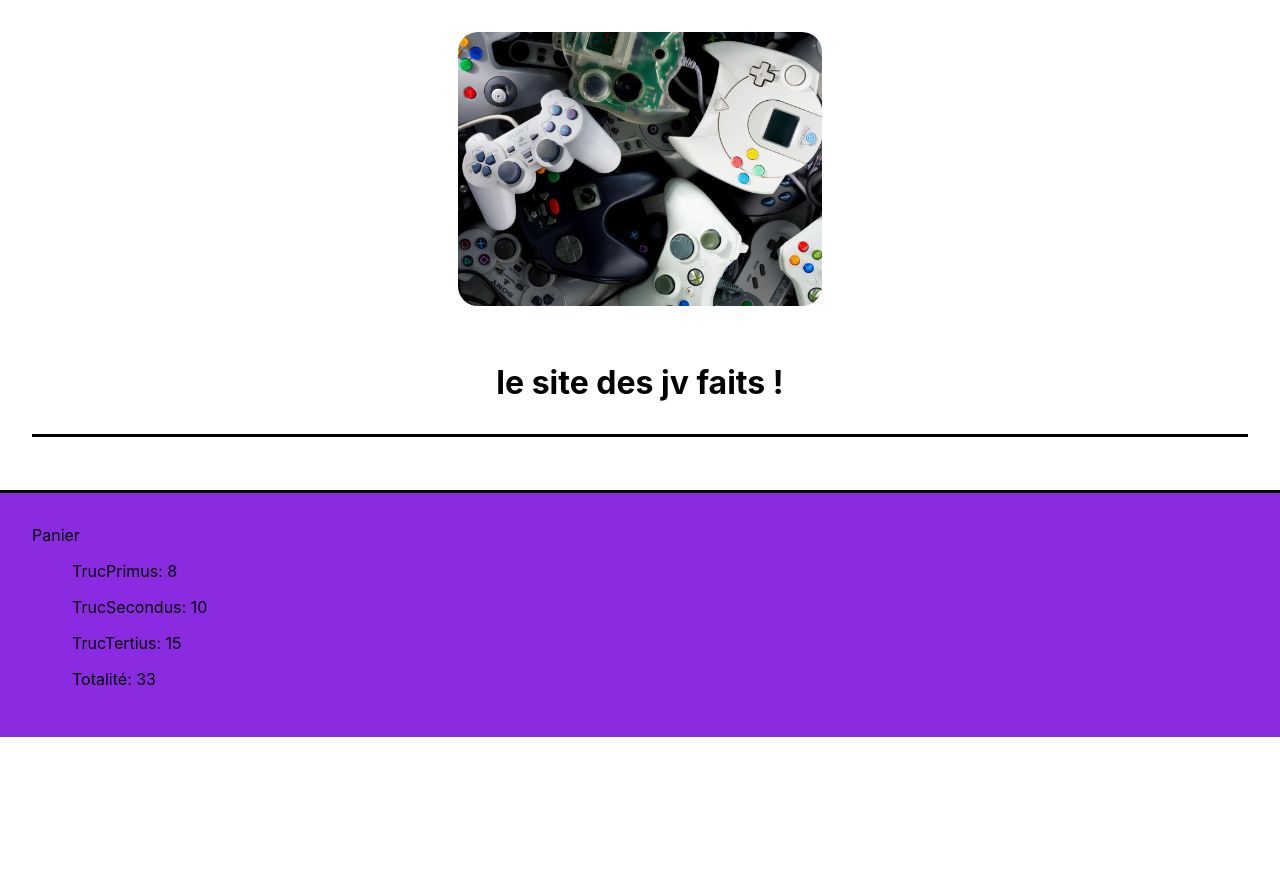
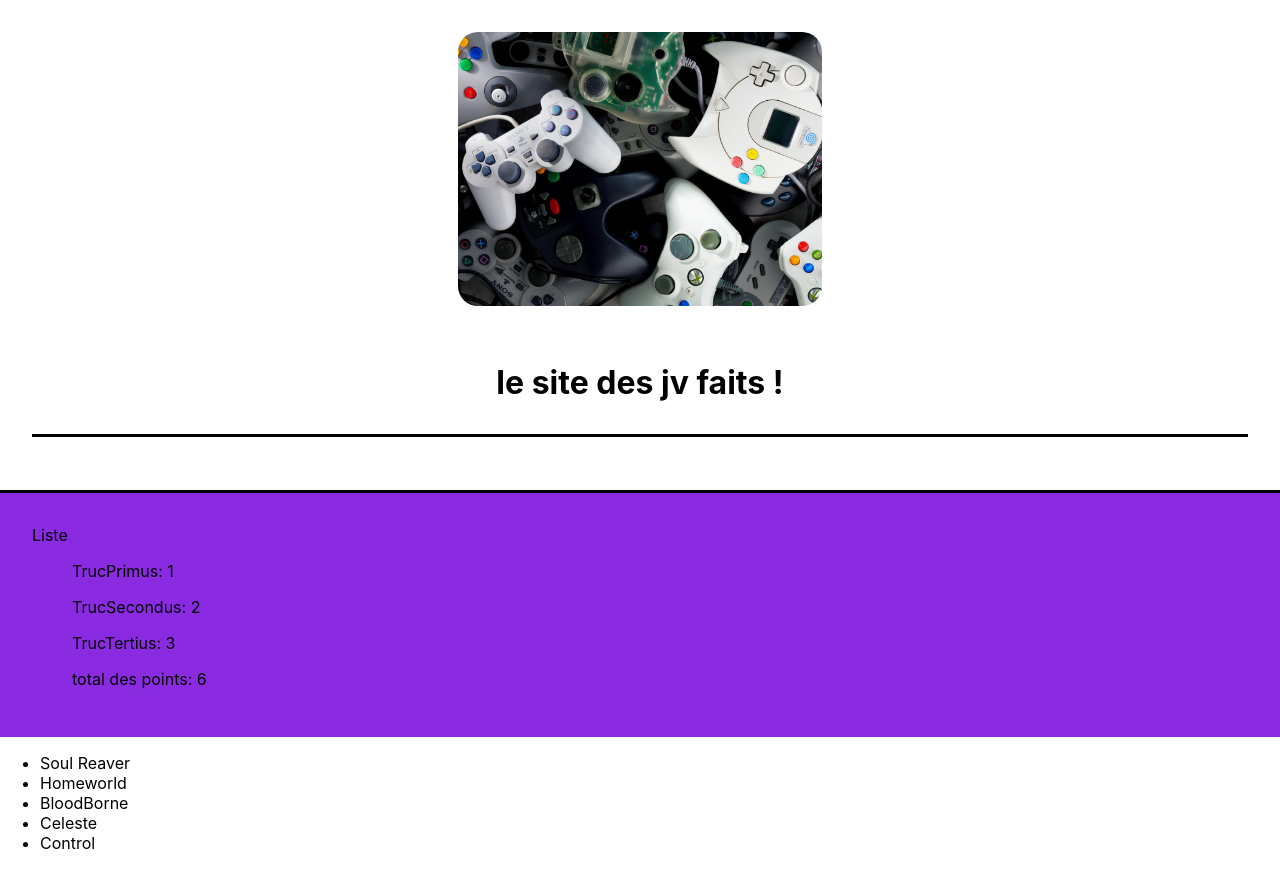
Before and after one commit to DaeeeD/PersonnalReact, a React (Create React App) app: page / in a window 1280 px wide. Before the commit the page ends 800 px from the top, so only its background shows below. Built offline with nearby package versions, Linux system fonts and the light colour scheme.

Commit message:
Moitié exo Key & Map()

```diff
--- a/src/components/App.js
+++ b/src/components/App.js
@@ -1,12 +1,14 @@
 import React from "react";
 import Banner from "./Banner";
 import Cart from "./Cart";
+import GamesToShow from "./GamesToShow";
 
 function MyApp() {
   return (
         <div>
           <Banner />
           <Cart />
+          <GamesToShow />
         </div>
           );
 }
--- a/src/components/Cart.js
+++ b/src/components/Cart.js
@@ -1,15 +1,15 @@
 import "../styles/cart.css"
 
 function Cart () {
-    const priceprimus = 8;
-    const pricesecondus = 10;
-    const pricetertius = 15;
+    const positonprimus = 1;
+    const positionsecondus = 2;
+    const positiontertius = 3;
     return (
-        <div className='testingsitecart'>Panier
-            <ul>TrucPrimus: {priceprimus}</ul>
-            <ul>TrucSecondus: {pricesecondus}</ul>
-            <ul>TrucTertius: {pricetertius}</ul>
-            <ul>Totalité: {priceprimus+pricesecondus+pricetertius}</ul>
+        <div className='testingsitecart'>Liste
+            <ul>TrucPrimus: {positonprimus}</ul>
+            <ul>TrucSecondus: {positionsecondus}</ul>
+            <ul>TrucTertius: {positiontertius}</ul>
+            <ul>total des points: {positonprimus+positionsecondus+positiontertius}</ul>
         </div>
     )
 }
--- /dev/null
+++ b/src/components/GamesToShow.js
@@ -0,0 +1,19 @@
+const gamesList = [
+     'Soul Reaver',
+     'Homeworld',
+     'BloodBorne',
+     'Celeste',
+     'Control'
+]
+
+function GamesToShow() {
+    return (
+        <ul>
+            {gamesList.map((game, index) => (
+                 <li key={`${game}-${index}`}>{ game }</li>
+            ))}
+        </ul>
+    )
+}
+
+export default GamesToShow
```
